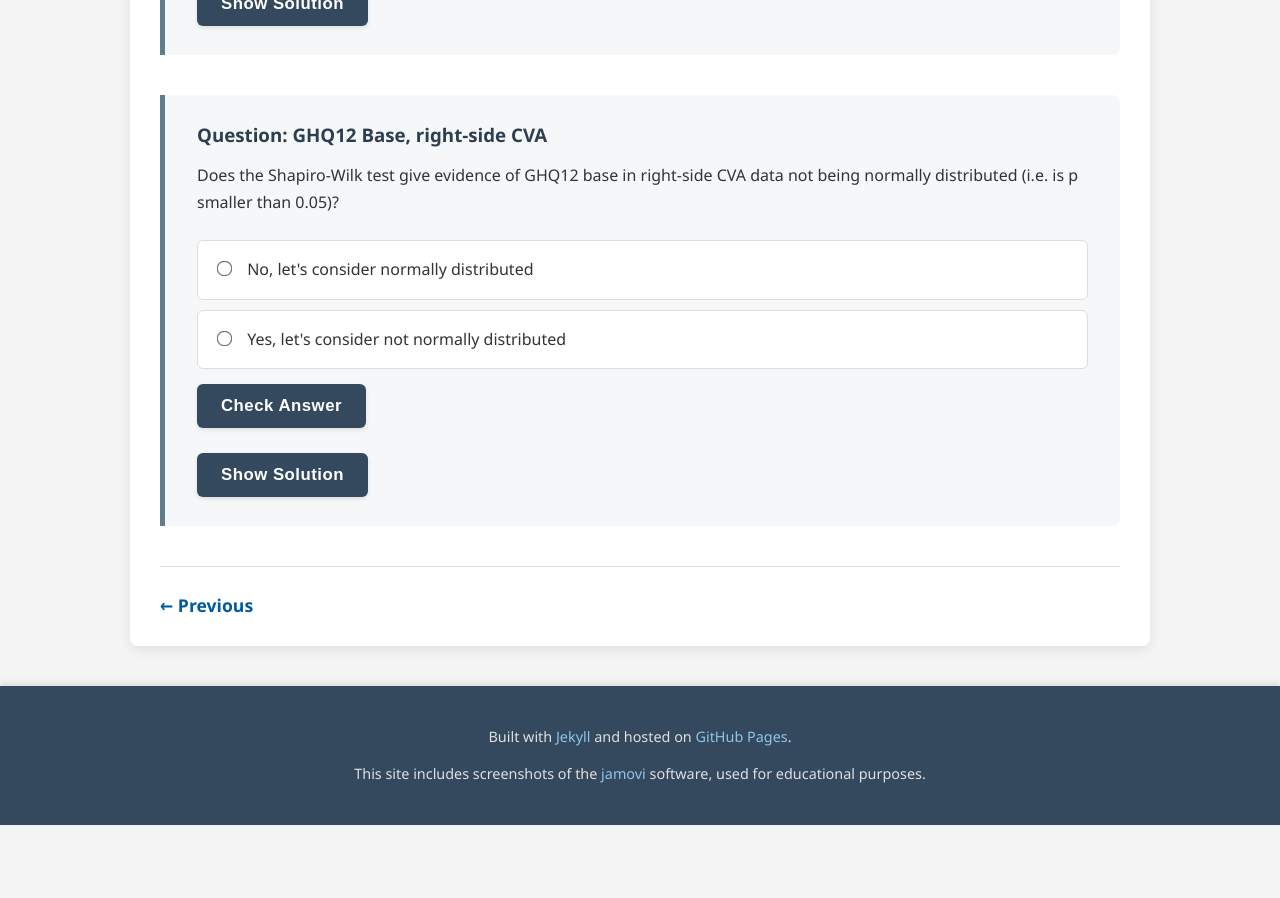
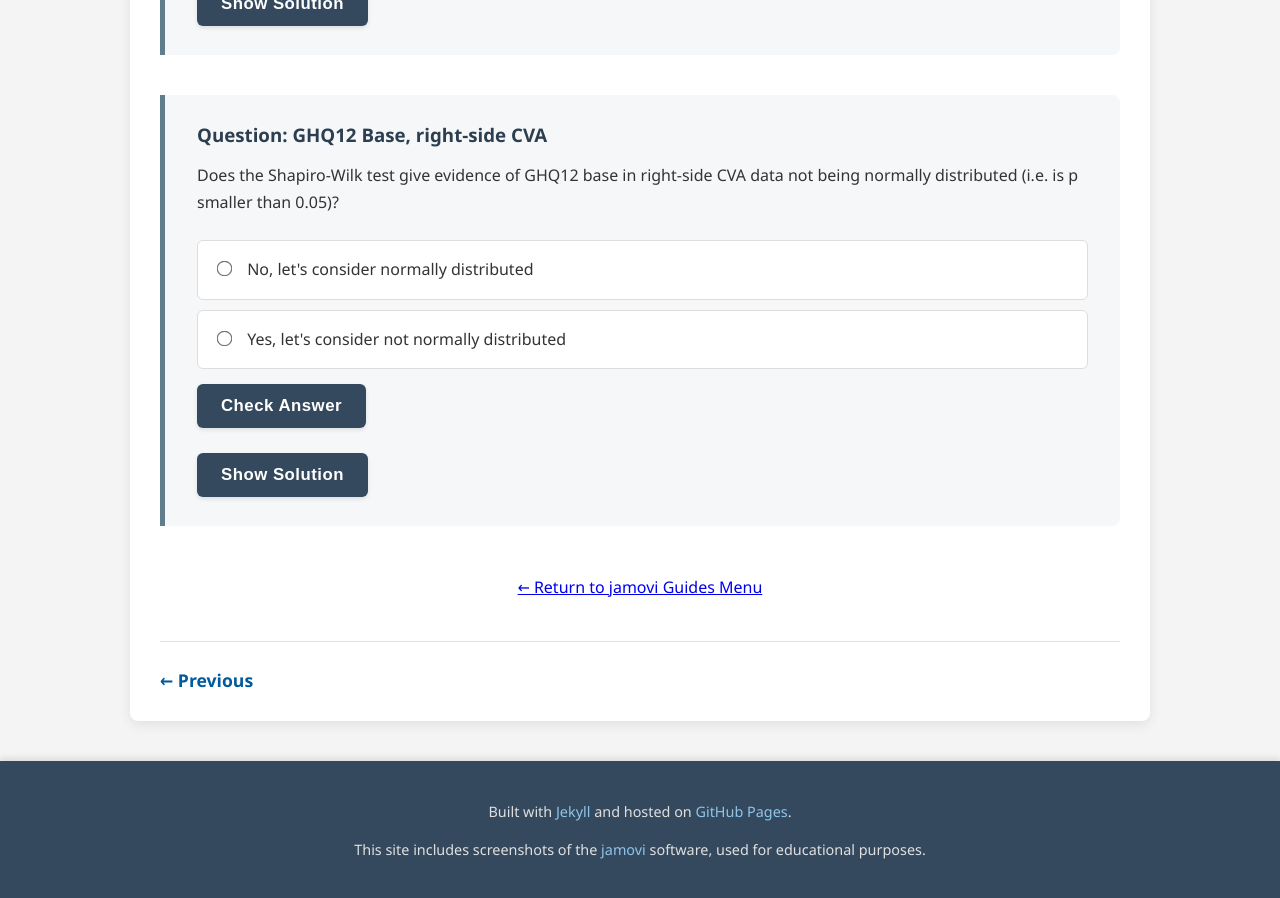
Before and after one commit to probe973/hsc-5066y, a Jekyll site: the page built from jamovi/normality/05-normality-tasks.md, in a window 1280 px wide and 900 px high, scrolled down 3941 px. Built offline with Jekyll 4.4.1, drawn with Linux system fonts in a browser that asks for light colours; before the commit the page ends 4766 px from its top, so only the background shows below that.

Commit message:
Update 05-normality-tasks.md

```diff
--- a/jamovi/normality/05-normality-tasks.md
+++ b/jamovi/normality/05-normality-tasks.md
@@ -92,4 +92,8 @@
     solution_text="p = 0.001 < 0.05, which is significant, so we reject data being assumed to be normally distributed"
 %}
 
+<div style="text-align: center; margin-top: 3em;">
+    <a href="{{ "/jamovi/" | relative_url }}">← Return to jamovi Guides Menu</a>
+</div>
+
 {% include pagination.html %}
```
